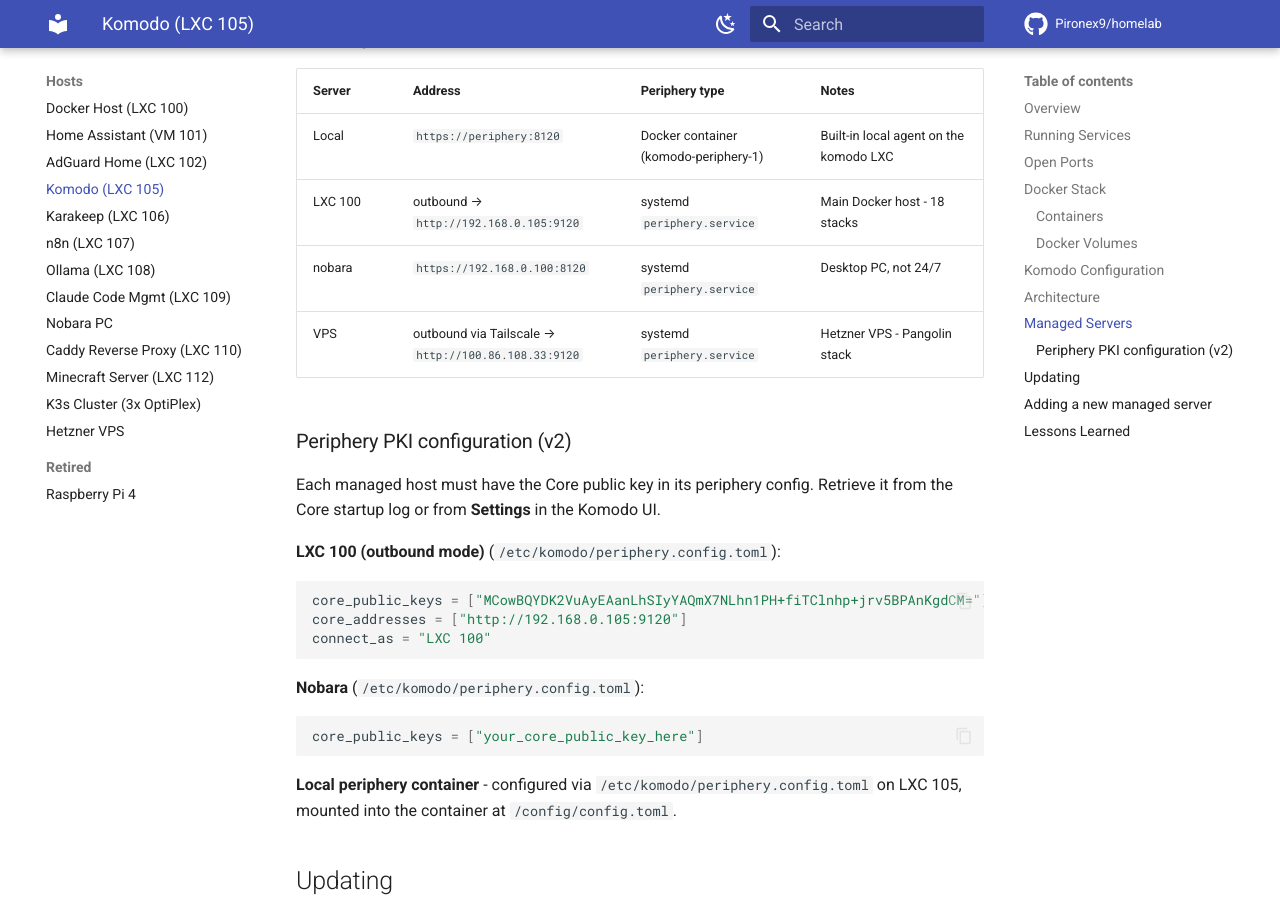
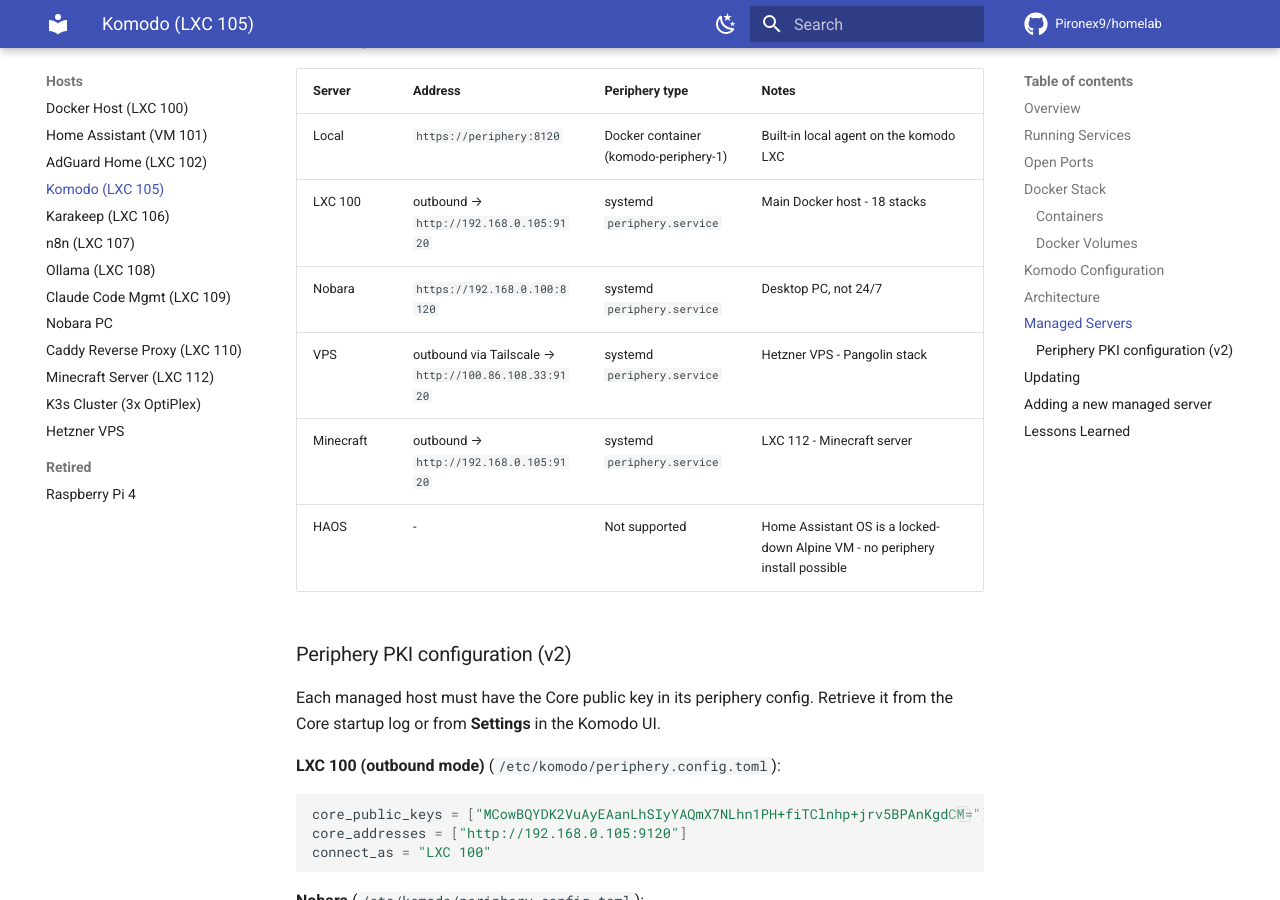
Before and after one commit to Pironex9/homelab, an MkDocs documentation site: the page built from docs/hosts/komodo.md, in a window 1280 px wide and 900 px high, scrolled down 3131 px. Built offline with MkDocs 1.6.1 and Material for MkDocs 9.7.7, drawn with Linux system fonts in a browser that asks for light colours; comment, search, counter and statistics services are not loaded.

Commit message:
Update Komodo managed servers - add Minecraft LXC 112, note HAOS not supported

```diff
--- a/docs/hosts/komodo.md
+++ b/docs/hosts/komodo.md
@@ -82,8 +82,10 @@
 |--------|---------|----------------|-------|
 | Local | `https://periphery:8120` | Docker container (komodo-periphery-1) | Built-in local agent on the komodo LXC |
 | LXC 100 | outbound → `http://192.168.0.105:9120` | systemd `periphery.service` | Main Docker host - 18 stacks |
-| nobara | `https://192.168.0.100:8120` | systemd `periphery.service` | Desktop PC, not 24/7 |
+| Nobara | `https://192.168.0.100:8120` | systemd `periphery.service` | Desktop PC, not 24/7 |
 | VPS | outbound via Tailscale → `http://100.86.108.33:9120` | systemd `periphery.service` | Hetzner VPS - Pangolin stack |
+| Minecraft | outbound → `http://192.168.0.105:9120` | systemd `periphery.service` | LXC 112 - Minecraft server |
+| HAOS | - | Not supported | Home Assistant OS is a locked-down Alpine VM - no periphery install possible |
 
 ### Periphery PKI configuration (v2)
 
```
